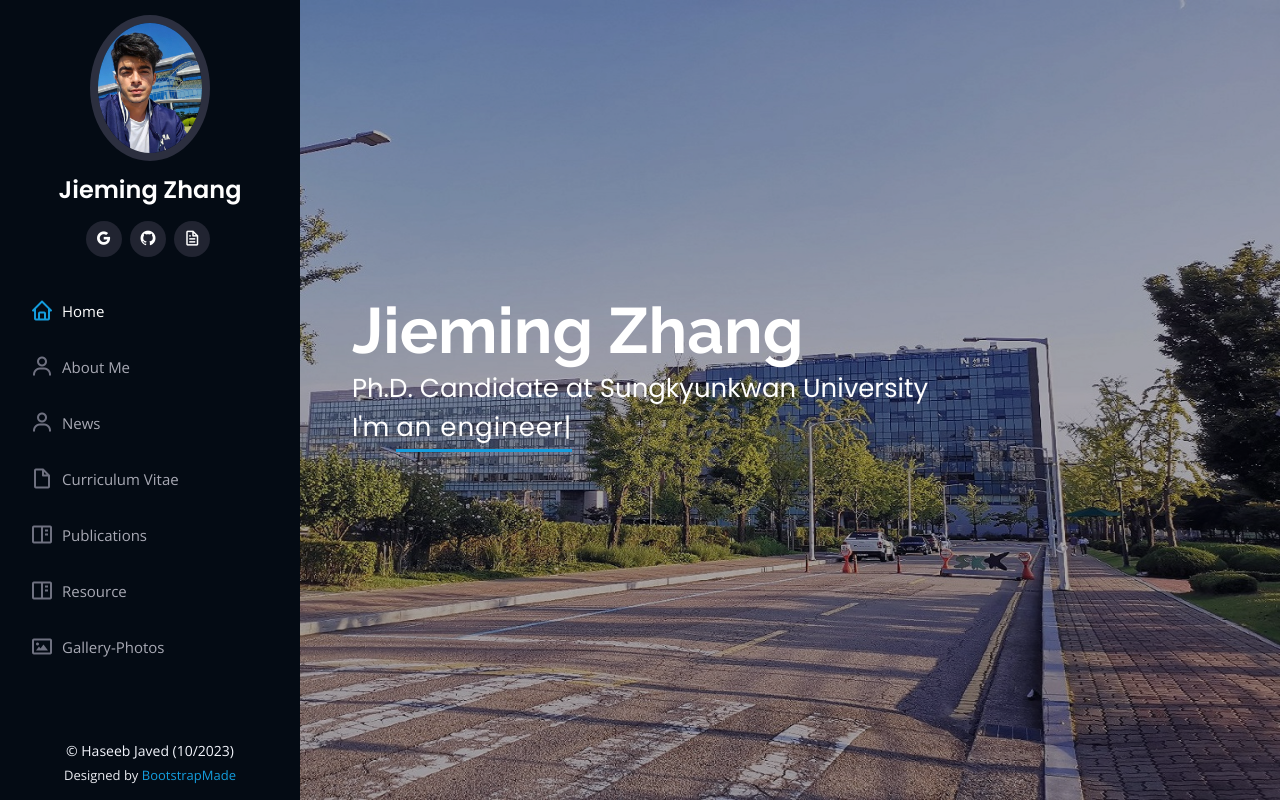
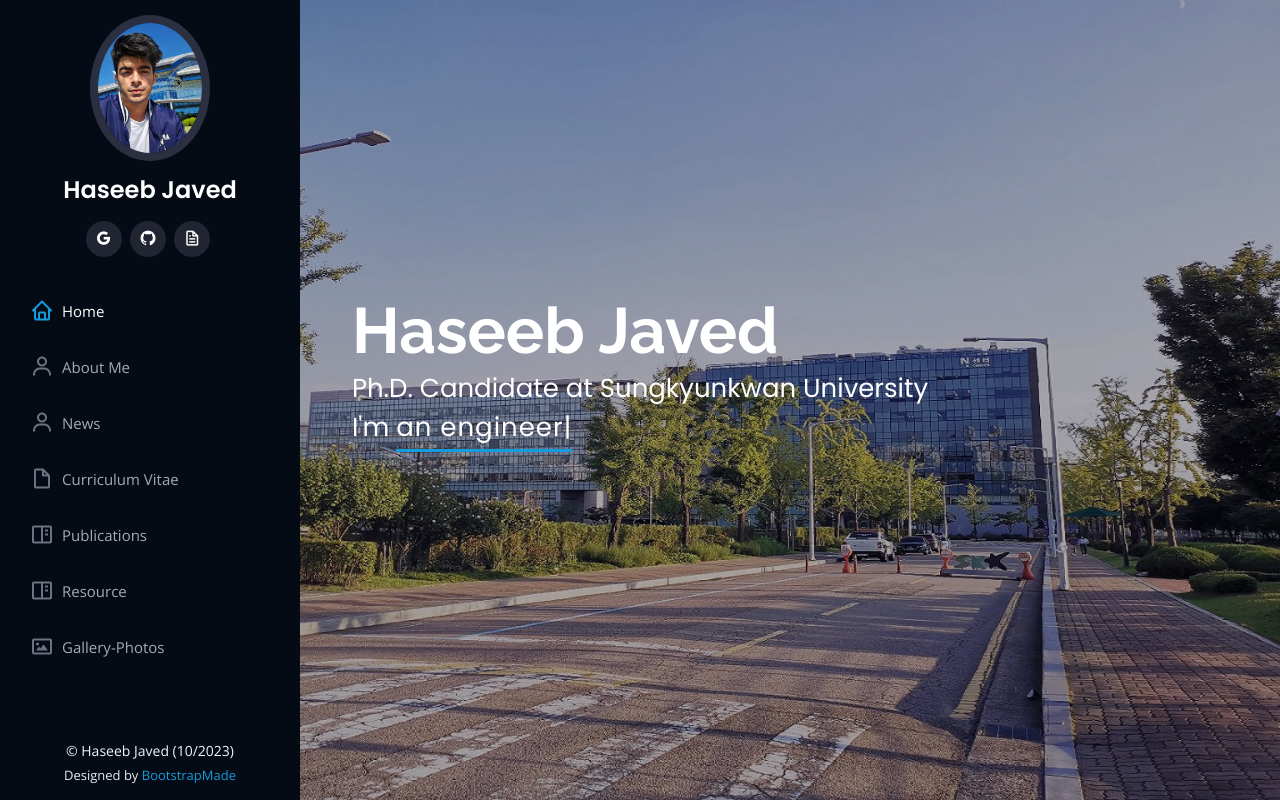
Before and after one commit to Haseebjaved123/Haseebjaved123.github.io, a plain HTML site: page index.html in a window 1280 px wide. Shown: the top 802 px of the page. Drawn offline with nearby package versions, Linux system fonts and the light colour scheme.

Commit message:
Update index.html

```diff
--- a/index.html
+++ b/index.html
@@ -16,7 +16,7 @@
   <meta charset="utf-8">
   <meta content="width=device-width, initial-scale=1.0" name="viewport">
 
-  <title>Homepage for Jieming Zhang</title>
+  <title>Homepage for Haseeb Javed</title>
   <meta content="" name="descriptison">
   <meta content="" name="keywords">
 
@@ -52,7 +52,7 @@
     <div class="d-flex flex-column">
       <div class="profile">
         <img src="assets/img/profile_photo.jpg" alt="" class="img-fluid rounded-circle">
-        <h1 class="text-light"><a href="index.html">Jieming Zhang</a></h1>
+        <h1 class="text-light"><a href="index.html">Haseeb Javed</a></h1>
         <div class="social-links mt-3 text-center">
           <a href="https://scholar.google.com/citations?user" target="_blank" class="google-scholar"><i class="bx bxl-google"></i></a>
 		  <a href="https://github.com/jieming1113/" target="_blank" class="github"><i class="bx bxl-github"></i></a>
@@ -86,7 +86,7 @@
   <!-- ======= Hero Section ======= -->
   <section id="hero" class="d-flex flex-column justify-content-center align-items-center">
     <div class="hero-container" data-aos="fade-in">
-      <h1>Jieming Zhang</h1>
+      <h1>Haseeb Javed</h1>
       <p>Ph.D. Candidate at Sungkyunkwan University<br>
       I'm <span class="typed" data-typed-items="a researcher, an engineer, a developer"></span></p>
     </div>
@@ -298,7 +298,7 @@
 				<strong>WM-STGCN: A Novel Spatiotemporal Modeling Method for Parkinsonian Gait Recognition</strong>
                 <div>submitted, under review.
                 </div>
-                <strong>Jieming Zhang</strong>, Jongmin Lim, Moon-Hyun Kim, Sungwook Hur and Tai-Myoung
+                <strong>Haseeb Javed</strong>, Jongmin Lim, Moon-Hyun Kim, Sungwook Hur and Tai-Myoung
                 <div class="btn-links">
                 <a class="btn btn-outline-primary my-1 mr-1 btn-sm" href="https://www.mdpi.com/1424-8220/23/10/4980" target="_blank">Sensors</a>
                 </div>
@@ -317,7 +317,7 @@
 				<strong>WM-STGCN: A Novel Spatiotemporal Modeling Method for Parkinsonian Gait Recognition</strong>
                 <div>Sensors, 2023
                 </div>
-                <strong>Jieming Zhang</strong>, Jongmin Lim, Moon-Hyun Kim, Sungwook Hur and Tai-Myoung Chung
+                <strong>Haseeb Javed</strong>, Jongmin Lim, Moon-Hyun Kim, Sungwook Hur and Tai-Myoung Chung
                 <div class="btn-links">
                 <a class="btn btn-outline-primary my-1 mr-1 btn-sm" href="https://www.mdpi.com/1424-8220/23/10/4980" target="_blank">Sensors</a>
                 </div>
@@ -327,7 +327,7 @@
 			<strong>Classification of Depression Based on Functional Near-Infrared Spectroscopy (fNIRS) Signals Using Machine Learning Algorithms</strong>
 			    <div>Human Systems Engineering and Design (IHSED 2023): Future Trends and Applications, 2023
 			    </div>
-			    Nahyun Lee, <strong>Jieming Zhang</strong>, Yongho Lee, Taekun Kim, Hyewon Kim, Hong Jin Jeon
+			    Nahyun Lee, <strong>Haseeb Javed</strong>, Yongho Lee, Taekun Kim, Hyewon Kim, Hong Jin Jeon
 			    <div class="btn-links">
 			    <a class="btn btn-outline-primary my-1 mr-1 btn-sm" href="https://openaccess.cms-conferences.org/publications/book/978-1-958651-88-9/article/978-1-958651-88-9_47" target="_blank">IHSED 2023</a>
 			    </div>
@@ -347,7 +347,7 @@
 		        </strong>
 		        <div> In 19th IEEE International Conference on Ubiquitous Intelligence & Computing (UIC 2022), 2022.
 		        </div>
-		        <strong>Jieming Zhang</strong>, and Tai-Myoung Chung
+		        <strong>Haseeb Javed</strong>, and Tai-Myoung Chung
 		        <div class="btn-links">
 		        <a class="btn btn-outline-primary my-1 mr-1 btn-sm" href="https://ieeexplore.ieee.org/abstract/document/10189535" target="_blank">IEEE</a>
 		        </div>
```
